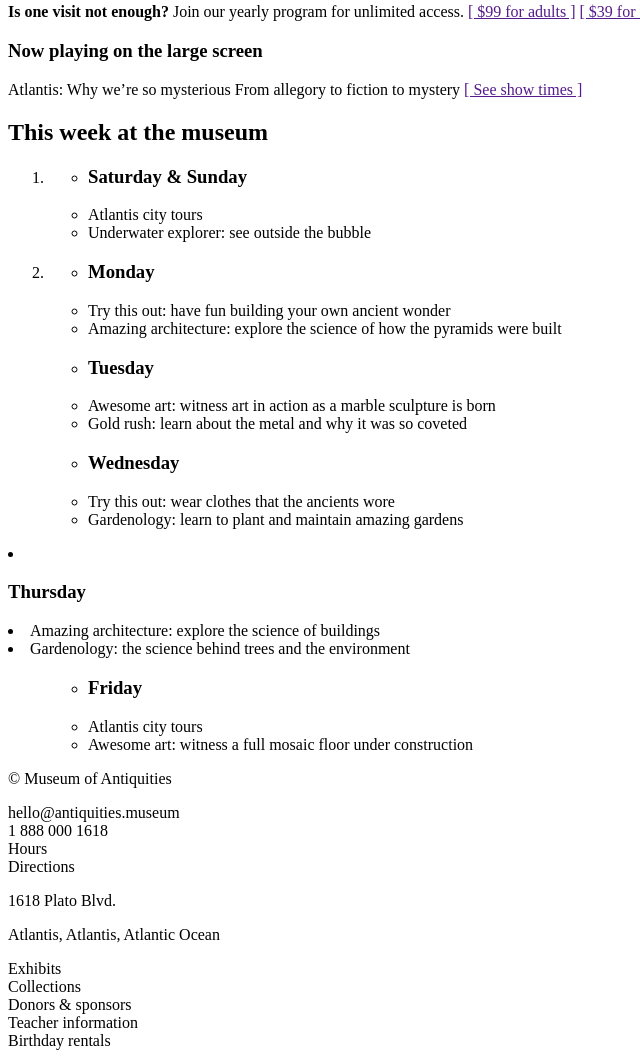
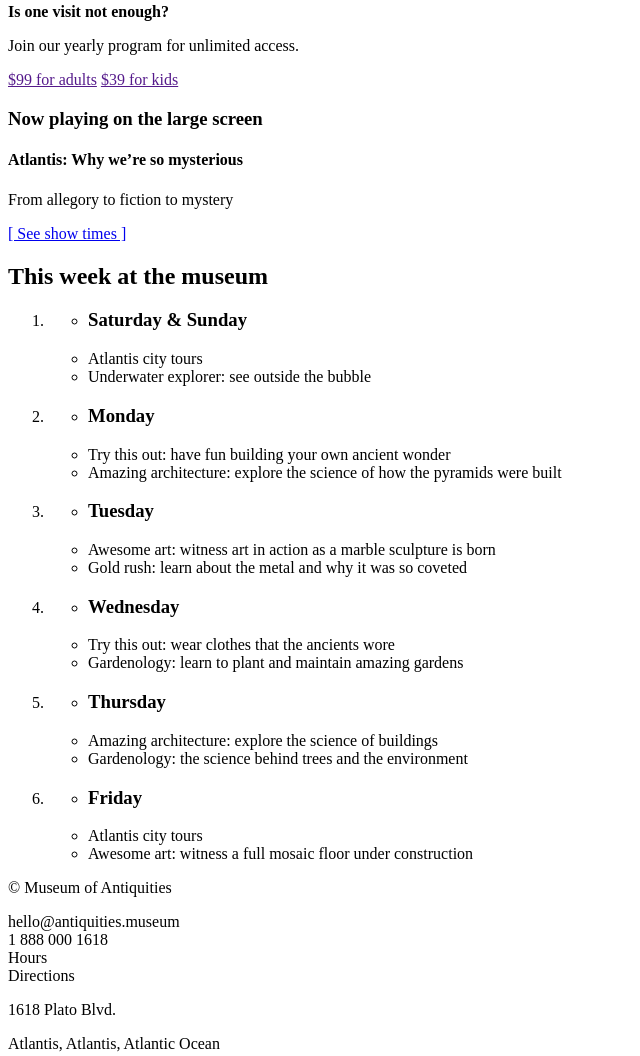
Before and after one commit to B2G7M/dsn1675-assignment-1, a plain HTML site: page main.html in a window 1280 px wide. Shown: the part 1772-2828 px from the top of the page, without its empty margins (0-640 px from the left). Drawn offline with Linux system fonts and the light colour scheme.

Commit message:
Css
created css file and linked it to HTML

```diff
--- /dev/null
+++ b/css/main.css
@@ -0,0 +1 @@
+main.css
--- a/main.html
+++ b/main.html
@@ -1,6 +1,7 @@
 <!DOCTYPE html>
 <html lang="en-ca">
 <head>
+	<link href="css/main.css" rel="stylesheet">
 	<meta charset="utf-8">
 </head>
 
@@ -98,17 +99,17 @@
 		<h3>Become a member</h3>
 
 		<strong>Is one visit not enough?</strong>
-		Join our yearly program for unlimited access.
+		<p>Join our yearly program for unlimited access.</p>
 
-		<a href="">[ $99 for adults ]</a>
-		<a href="">[ $39 for kids ]</a>
+		<a href="">$99 for adults</a>
+		<a href="">$39 for kids</a>
 
 		<h3>Now playing on the large screen</h3>
 
-		Atlantis: Why we’re so mysterious
-		From allegory to fiction to mystery
+		<h4>Atlantis: Why we’re so mysterious</h4>
+		<p>From allegory to fiction to mystery</p>
 
-		<a href="">[ See show times ]</a>
+		<a href="#See Show Times">[ See show times ]</a>
 
 	<!--Schedule for the museum-->
 	<h2>This week at the museum</h2>
@@ -127,39 +128,39 @@
 					<li>Try this out: have fun building your own ancient wonder</li>
 					<li>Amazing architecture: explore the science of how the pyramids were built</li>
 				</ul>
-			</ol>
+			</li>
 
-			<ol>
+			<li>
 				<ul>
 					<li><h3>Tuesday</h3></li>
 					<li>Awesome art: witness art in action as a marble sculpture is born</li>
 					<li>Gold rush: learn about the metal and why it was so coveted</li>
 				</ul>
-			</ol>
+			</li>
 
-			<ol>
+			<li>
 				<ul>
 					<li><h3>Wednesday</h3></li>
 					<li>Try this out: wear clothes that the ancients wore</li>
 					<li>Gardenology: learn to plant and maintain amazing gardens</li>
 				</ul>
-			</ol>
+			</li>
 
-			</ul>
-				</ol>
+			<li>
+				<ul>
 					<li><h3>Thursday</h3></li>
 					<li>Amazing architecture: explore the science of buildings</li>
 					<li>Gardenology: the science behind trees and the environment</li>
 				</ul>
-			</ol>
+			</li>
 
-			<ol>
+			<li>
 				<ul>
 					<li><h3>Friday</h3></li>
 					<li>Atlantis city tours</li>
 					<li>Awesome art: witness a full mosaic floor under construction</li>
 				</ul>
-			</ol>
+			</li>
 	</main>
 <footer>
 	<p>© Museum of Antiquities</p>
```
